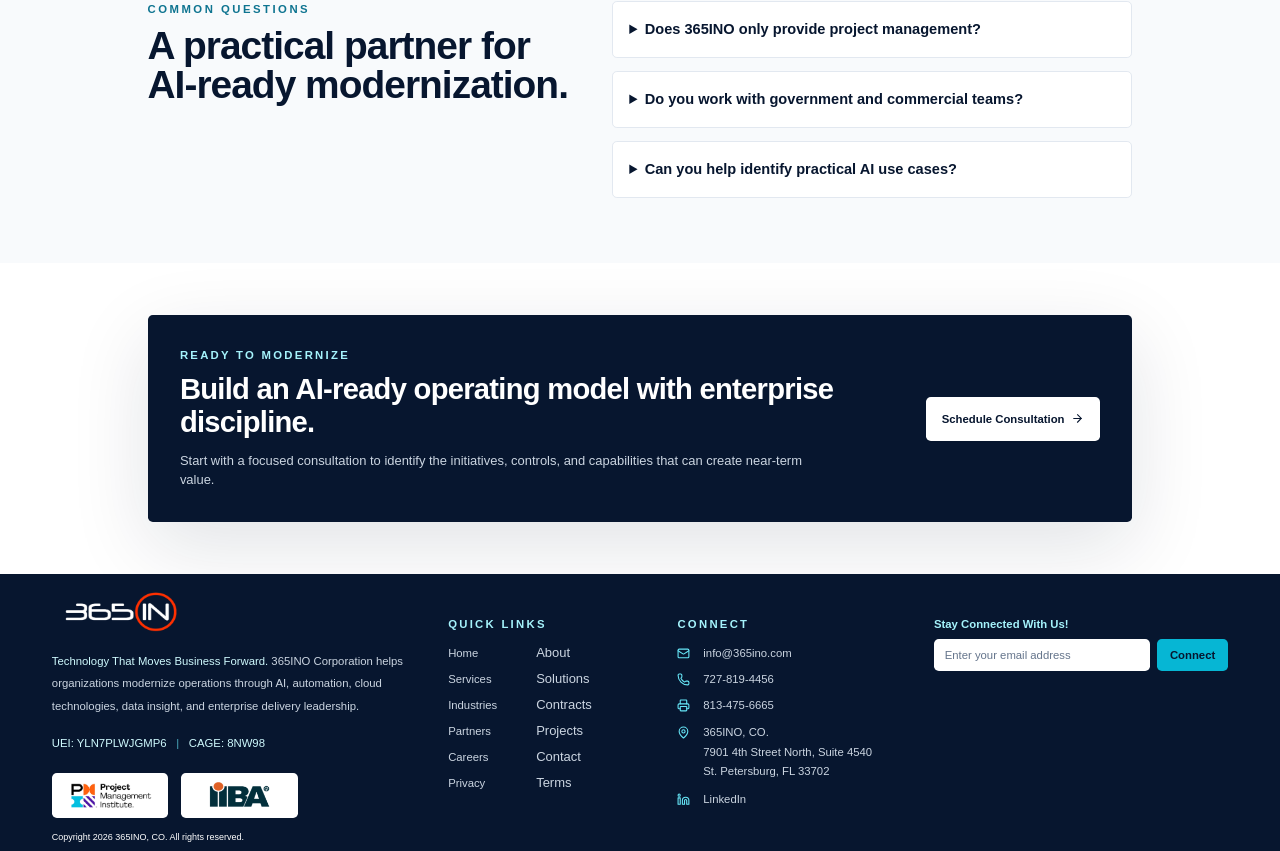
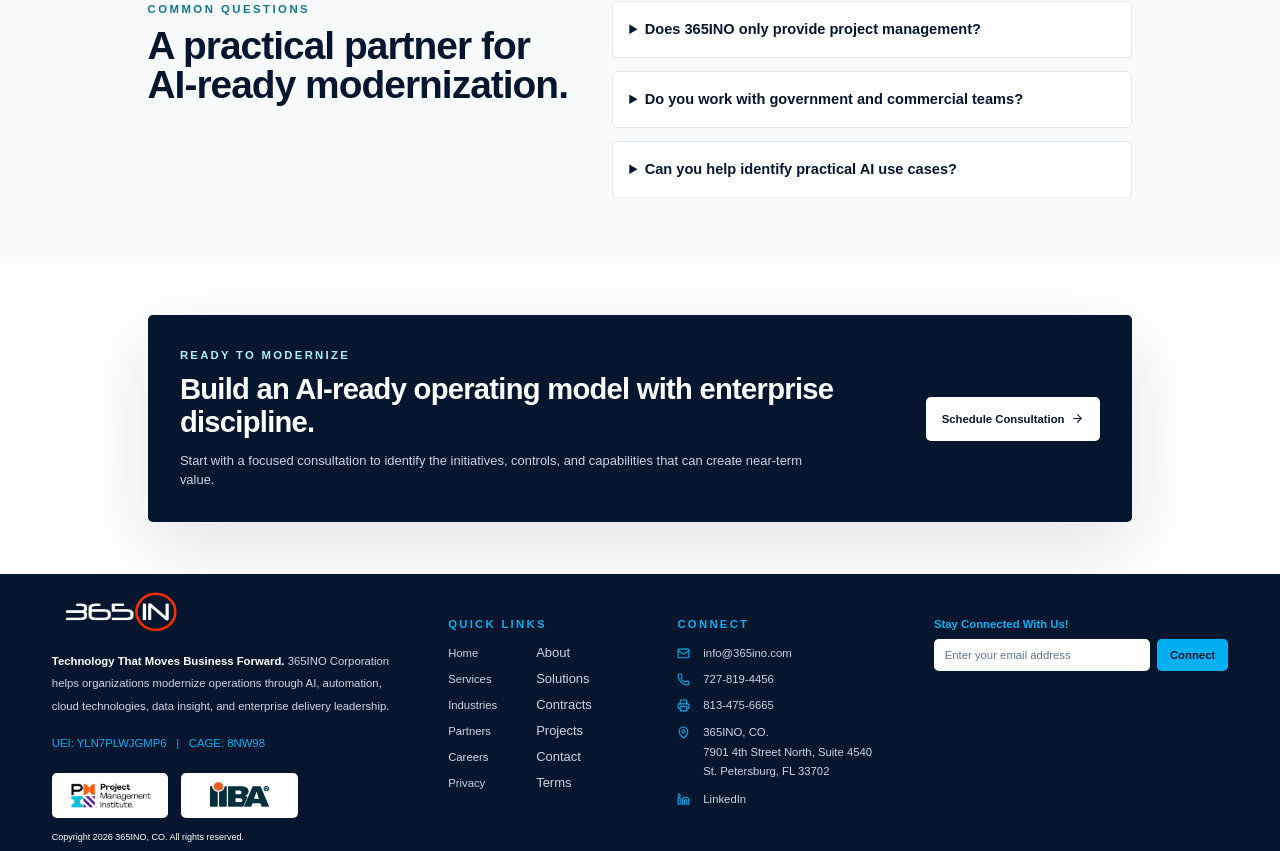
Before and after one commit to Space3434/365INO, a Next.js app: page / in a window 1280 px wide. Shown: the part 5076-5927 px from the top of the page. Built offline with nearby package versions, Linux system fonts and the light colour scheme.

Commit message:
Refine footer branding colors and emphasis

```diff
--- a/components/footer.tsx
+++ b/components/footer.tsx
@@ -20,12 +20,12 @@ export function Footer() {
               />
             </div>
             <p className="max-w-xl text-sm leading-7 text-slate-300">
-              <span className="text-cyan-100">Technology That Moves Business Forward.</span> 365INO Corporation
+              <span className="font-bold text-white">Technology That Moves Business Forward.</span> 365INO Corporation
               helps organizations modernize operations through AI, automation, cloud technologies, data insight,
               and enterprise delivery leadership.
             </p>
-            <p className="mt-5 text-sm font-medium leading-6 text-cyan-100">
-              UEI: YLN7PLWJGMP6 <span className="mx-2 text-cyan-300/70">|</span> CAGE: 8NW98
+            <p className="mt-5 text-sm font-medium leading-6 text-[#00B0F0]">
+              UEI: YLN7PLWJGMP6 <span className="mx-2">|</span> CAGE: 8NW98
             </p>
             <div className="mt-6 flex flex-wrap items-center gap-4">
               <div className="flex h-14 w-36 items-center justify-center rounded-md bg-white p-2.5">
@@ -50,7 +50,7 @@ export function Footer() {
           </div>
 
           <div className="md:pt-8 lg:justify-self-center">
-            <h2 className="mb-4 text-sm font-bold uppercase tracking-[0.2em] text-cyan-200">Quick Links</h2>
+            <h2 className="mb-4 text-sm font-bold uppercase tracking-[0.2em] text-[#00B0F0]">Quick Links</h2>
             <div className="grid grid-cols-[max-content_max-content] gap-x-12 gap-y-3 text-sm text-slate-300">
               {navItems.map((item, index) => (
                 <Link
@@ -71,19 +71,19 @@ export function Footer() {
           </div>
 
           <div className="md:pt-8 lg:justify-self-center">
-            <h2 className="mb-4 text-sm font-bold uppercase tracking-[0.2em] text-cyan-200">Connect</h2>
+            <h2 className="mb-4 text-sm font-bold uppercase tracking-[0.2em] text-[#00B0F0]">Connect</h2>
             <div className="space-y-3 text-sm text-slate-300">
               <p className="flex items-center gap-4">
-                <Mail className="h-4 w-4 text-cyan-300" aria-hidden="true" /> {companyContact.email}
+                <Mail className="h-4 w-4 text-[#00B0F0]" aria-hidden="true" /> {companyContact.email}
               </p>
               <p className="flex items-center gap-4">
-                <Phone className="h-4 w-4 text-cyan-300" aria-hidden="true" /> {companyContact.phone}
+                <Phone className="h-4 w-4 text-[#00B0F0]" aria-hidden="true" /> {companyContact.phone}
               </p>
               <p className="flex items-center gap-4">
-                <Printer className="h-4 w-4 text-cyan-300" aria-hidden="true" /> {companyContact.fax}
+                <Printer className="h-4 w-4 text-[#00B0F0]" aria-hidden="true" /> {companyContact.fax}
               </p>
               <div className="flex items-start gap-4">
-                <MapPin className="mt-1 h-4 w-4 shrink-0 text-cyan-300" aria-hidden="true" />
+                <MapPin className="mt-1 h-4 w-4 shrink-0 text-[#00B0F0]" aria-hidden="true" />
                 <address className="not-italic leading-6">
                   {companyAddressLines.map((line) => (
                     <span key={line} className="block">
@@ -93,13 +93,13 @@ export function Footer() {
                 </address>
               </div>
               <a href={companyContact.linkedIn} className="inline-flex items-center gap-4 hover:text-white">
-                <Linkedin className="h-4 w-4 text-cyan-300" aria-hidden="true" /> LinkedIn
+                <Linkedin className="h-4 w-4 text-[#00B0F0]" aria-hidden="true" /> LinkedIn
               </a>
             </div>
           </div>
 
           <div className="md:pt-8">
-            <h3 className="mb-2 text-sm font-black text-cyan-200">Stay Connected With Us!</h3>
+            <h3 className="mb-2 text-sm font-black text-[#00B0F0]">Stay Connected With Us!</h3>
             <form
               action="/contact"
               method="get"
@@ -120,7 +120,7 @@ export function Footer() {
               />
               <button
                 type="submit"
-                className="focus-ring min-h-10 rounded-md bg-cyan-500 px-4 text-sm font-black text-navy transition hover:bg-cyan-300"
+                className="focus-ring min-h-10 rounded-md bg-[#00B0F0] px-4 text-sm font-black text-navy transition hover:bg-[#00B0F0]/80"
               >
                 Connect
               </button>
```
